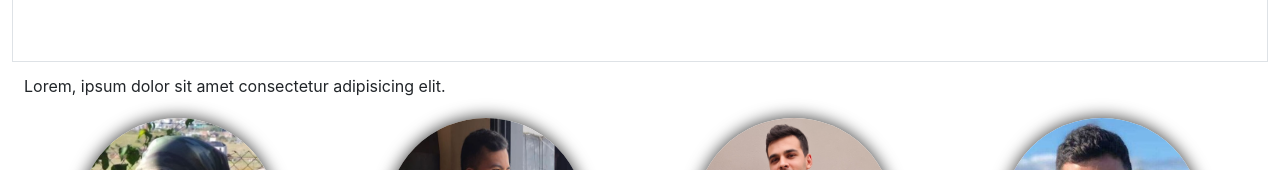
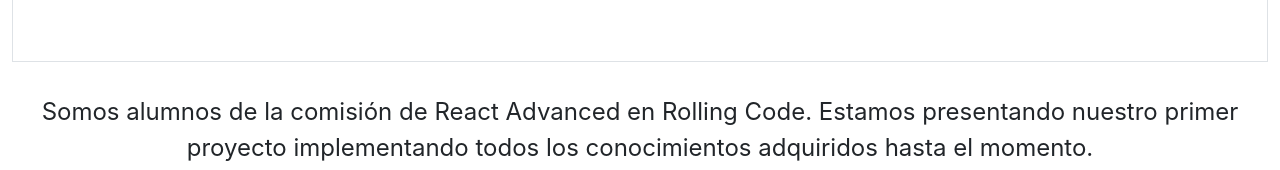
Before and after one commit to gigliagustin/exchange-web, a React (Create React App) app: page / in a window 1280 px wide. Shown: the part 630-800 px from the top of the page. Built offline with nearby package versions, Linux system fonts and the light colour scheme.

Commit message:
Add styles and text

```diff
--- a/src/components/AboutUs/AboutUs.js
+++ b/src/components/AboutUs/AboutUs.js
@@ -5,10 +5,10 @@
 const AboutUs = () => {
   return (
     <div className='container-fluid' id='about-us'>
-      <p className='p-1 m-2'>Lorem, ipsum dolor sit amet consectetur adipisicing elit.</p>
+      <p className='p-2  mt-4 mb-4 fs-4 text-center'>Somos alumnos de la comisión de React Advanced en Rolling Code. Estamos presentando nuestro primer proyecto implementando todos los conocimientos adquiridos hasta el momento.</p>
       <div className="container-fluid d-flex justify-content-around flex-wrap ">
         {TeamMembers.map((members) => <div className='' key={members.id}>
-          <img src={ members.image } alt="" className='memberImage m-2' />
+          <img src={members.image} alt="" className='memberImage m-2' />
           <p className='text-center fw-bold m-0' >{members.name}</p>
           <p className='text-center fw-light' >{members.role}</p>
         </div>)}
```
